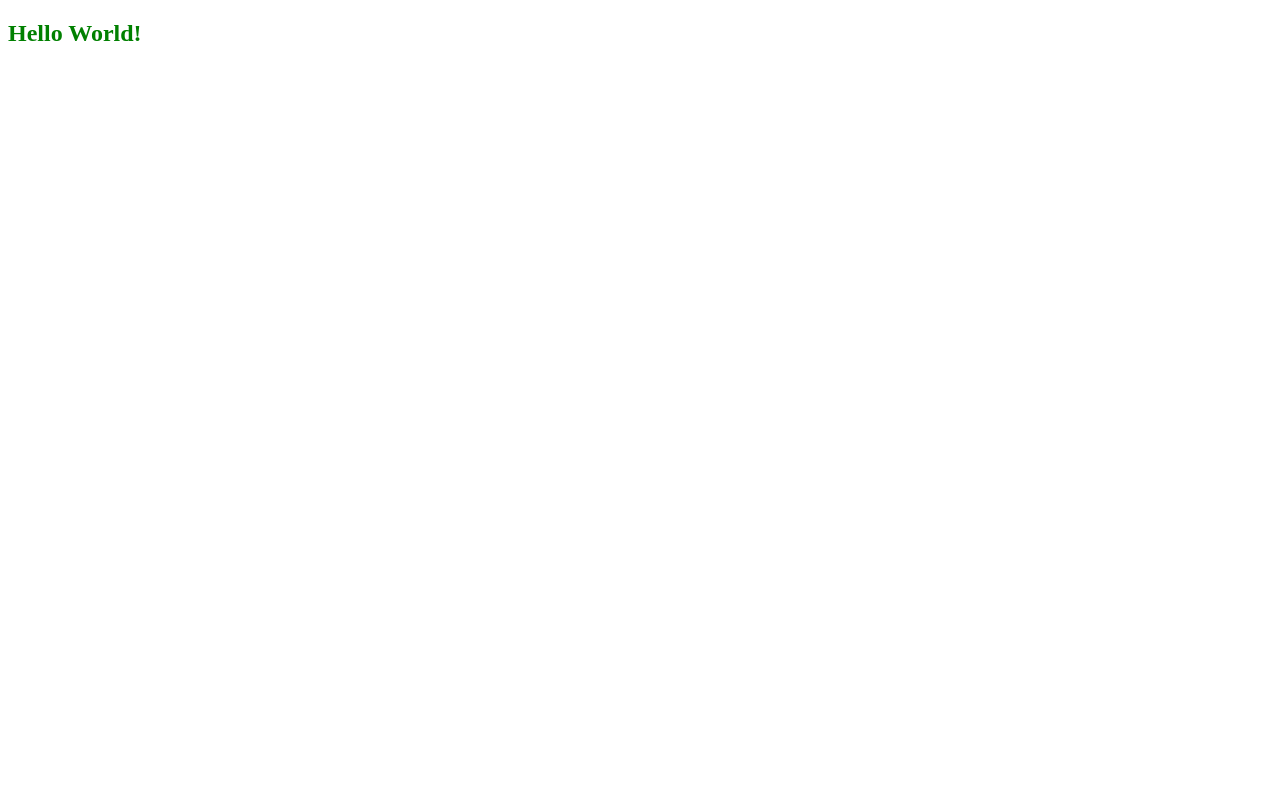
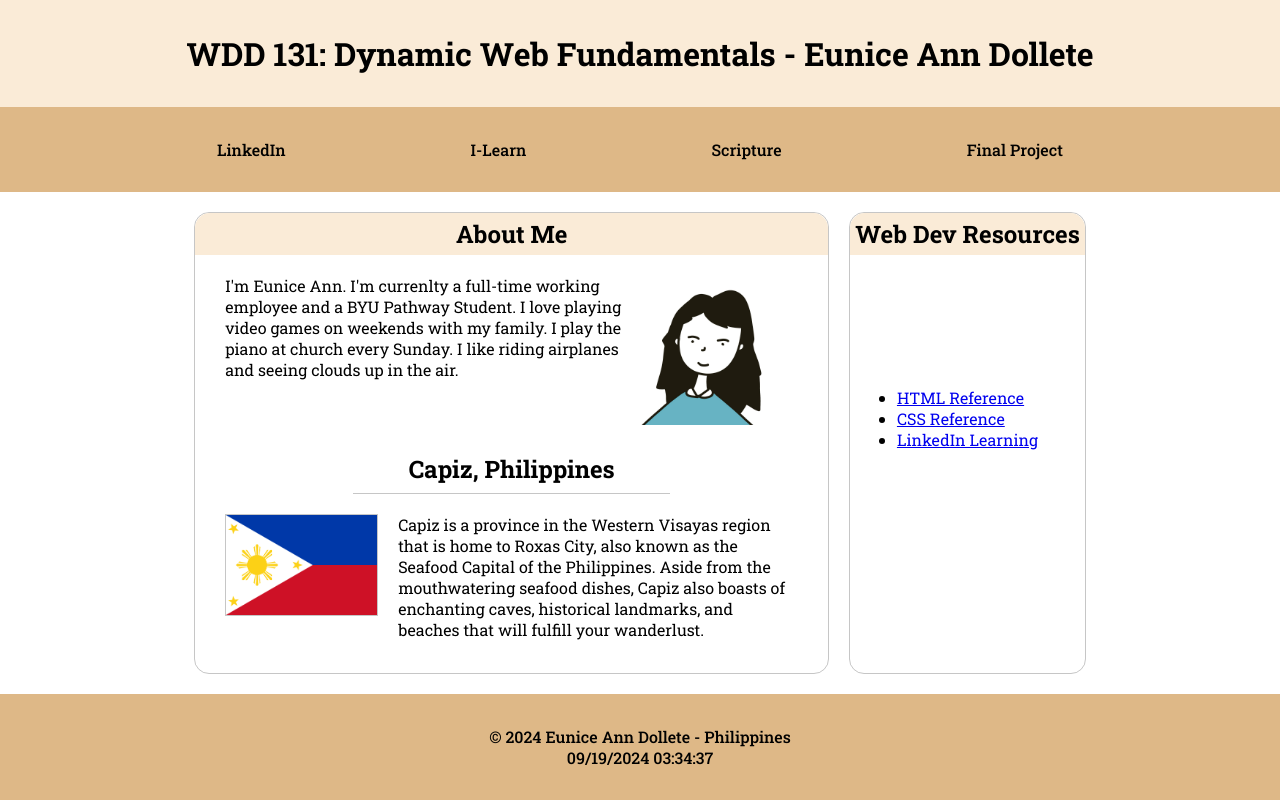
Before and after one commit to DollEunAnn/wdd131, a plain HTML site: page index.html in a window 1280 px wide. Drawn offline with Linux system fonts and the light colour scheme.

Commit message:
week 1 assignment

```diff
--- a/index.html
+++ b/index.html
@@ -3,9 +3,88 @@
   <head>
     <meta charset="UTF-8" />
     <meta name="viewport" content="width=device-width, initial-scale=1.0" />
-    <title>WDD 131</title>
+    <title>WDD 131 - Dynamic Fundamentals - Eunice Ann Dollete</title>
+    <meta name="author" content="Eunice Ann Dollete" />
+    <meta
+      name="description"
+      content="WDD 131 - Dynamic Fundamentals - Eunice Ann Dollete - Home"
+    />
+    <link rel="stylesheet" href="styles/base.css" />
+    <link rel="preconnect" href="https://fonts.googleapis.com" />
+    <link rel="preconnect" href="https://fonts.gstatic.com" crossorigin />
+    <link
+      href="https://fonts.googleapis.com/css2?family=Roboto+Slab:wght@100..900&display=swap"
+      rel="stylesheet"
+    />
+    <script defer src="scripts/getdates.js"></script>
   </head>
   <body>
-    <h2 style="color: green">Hello World!</h2>
+    <header>
+      <h1 class="header-title">
+        WDD 131: Dynamic Web Fundamentals - Eunice Ann Dollete
+      </h1>
+      <nav class="navigation-links">
+        <a href="https://www.linkedin.com/in/eahdollete/">LinkedIn</a>
+        <a href="https://byui.instructure.com/">I-Learn</a>
+        <a
+          href="https://www.churchofjesuschrist.org/study/scriptures/bofm/moro/7?lang=eng&id=p48#p48"
+          >Scripture</a
+        >
+        <a href="#">Final Project</a>
+      </nav>
+    </header>
+    <main>
+      <section class="card">
+        <h1 class="card-title">About Me</h1>
+        <div class="card-content">
+          <p>
+            I'm Eunice Ann. I'm currenlty a full-time working employee and a BYU
+            Pathway Student. I love playing video games on weekends with my
+            family. I play the piano at church every Sunday. I like riding
+            airplanes and seeing clouds up in the air.
+          </p>
+          <img
+            src="images/eun.jpg"
+            alt="webpage-owner-profile-picture"
+            class="card-img-profile"
+          />
+        </div>
+        <div class="text-center">
+          <h2 class="border-bottom">Capiz, Philippines</h2>
+        </div>
+        <div class="card-content">
+          <img
+            src="images/philippine-flag.png"
+            alt="flag_of_the_philippines"
+            class="card-img-flag"
+          />
+          <p>
+            Capiz is a province in the Western Visayas region that is home to
+            Roxas City, also known as the Seafood Capital of the Philippines.
+            Aside from the mouthwatering seafood dishes, Capiz also boasts of
+            enchanting caves, historical landmarks, and beaches that will
+            fulfill your wanderlust.
+          </p>
+        </div>
+      </section>
+      <section class="card">
+        <h1 class="card-title">Web Dev Resources</h1>
+        <div class="card-content center">
+          <ul class="card-list">
+            <li>
+              <a href="https://htmlreference.io/">HTML Reference</a>
+            </li>
+            <li><a href="https://cssreference.io/">CSS Reference</a></li>
+            <li>
+              <a href="https://www.linkedin.com/learning">LinkedIn Learning</a>
+            </li>
+          </ul>
+        </div>
+      </section>
+    </main>
+    <footer>
+      <p>© <span id="currentyear"></span> Eunice Ann Dollete - Philippines</p>
+      <p id="lastModified"></p>
+    </footer>
   </body>
 </html>
--- /dev/null
+++ b/scripts/getdates.js
@@ -0,0 +1,8 @@
+  // year
+  const year = document.querySelector("#currentyear");
+  const today = new Date();
+  year.innerHTML = `<span>${today.getFullYear()}</span>`;
+
+  //last modified
+  const date = document.querySelector("#lastModified");
+  date.innerHTML = `<span>${document.lastModified}<span>`;
--- /dev/null
+++ b/styles/base.css
@@ -0,0 +1,122 @@
+* {
+    margin:0;
+    padding:0;
+}
+
+body {
+    font-family: "Roboto Slab", serif;
+    display: grid;
+    height: 100vh;
+    grid-template: auto 1fr auto / 300px 1fr auto;
+}
+
+header {
+    background: antiquewhite;
+    grid-column: 1 / 4;
+    display: flex;
+    flex-direction: column;
+    align-items:stretch;
+}
+
+.header-title {
+    display: flex;
+	align-items: center;
+	justify-content: center;
+    background-color: antiquewhite;
+    padding: 2rem;
+}
+
+.navigation-links {
+    display: flex;
+    justify-content: space-evenly;
+    background-color: burlywood;
+    padding: 2rem;
+}
+
+nav a {
+    text-decoration: none;
+    font-weight: 500;
+    color:#000;
+}
+
+nav a:hover {
+	text-decoration:overline;
+}
+
+main {
+    grid-column: 1 / 3;
+    display: flex;
+    flex-flow: row wrap;
+    padding: 10px;
+    justify-content: center;
+}
+
+.card {
+    border-radius: 15px;
+    border: 1px solid rgba(128, 128, 128, 0.452);
+    margin: 10px;
+    max-width: 100%;
+}
+
+.card-title {
+    background-color: antiquewhite;
+    border-top-left-radius: 15px;
+    border-top-right-radius: 15px;
+    text-align: center;
+    padding:5px;
+}
+
+.card-content {
+    padding: 20px;
+    display: flex;
+}
+
+.card-content p {
+    width: 400px;
+    font-size: 1rem;
+    padding-left: 10px;
+    padding-right: 10px;
+}
+
+.card-img-profile {
+    width: 150px;
+}
+
+.card-img-flag {
+    height: 100px;
+    border: 1px solid rgba(128, 128, 128, 0.452);
+    margin-right: 10px;
+    margin-left: 10px;
+}
+
+.card-list {
+    margin:0 auto;
+    margin-top: 7em;
+}
+
+.text-center {
+    display: flex;
+    justify-content: center;
+}
+
+.small-text {
+    font-size: small;
+}
+
+.border-bottom {
+    border-bottom: 1px solid rgba(128, 128, 128, 0.452);
+    width: 50%;
+    text-align: center;
+    line-height:2em;
+}
+
+footer {
+    background: burlywood;
+    padding: 2rem;
+    text-align: center;
+    grid-column: 1 / 4;
+}
+
+footer p {
+    font-weight: 500;
+}
```
Also changed, not shown: week01/basic-layout.html (+1 -0 lines), images/eun.jpg (added), images/philippine-flag.png (added).
